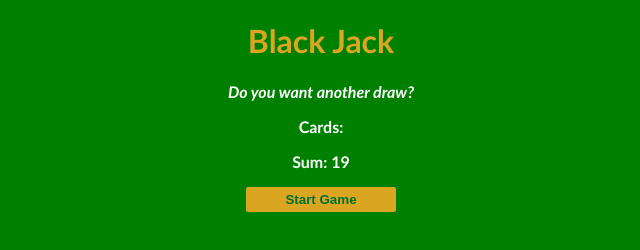
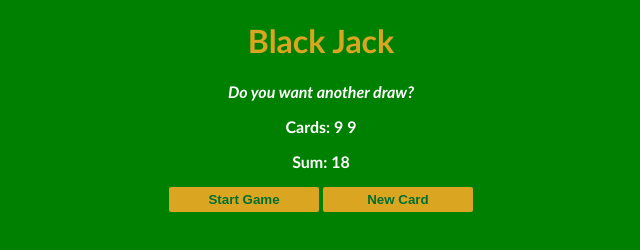
Before and after one commit to neokonstabel/blackJack, a plain HTML site: page index.html in a window 1280 px wide. Both pictures are taken after a click on the button "Start Game". Shown: the whole page, without its empty margins (319-959 px from the left). Drawn offline with Linux system fonts and the light colour scheme.

Commit message:
The getRandCard() functionality made better

```diff
--- a/app.js
+++ b/app.js
@@ -1,13 +1,30 @@
-let firstCard = 11;
-let secondCard = 8;
+let firstCard = getRandomCard() ;
+let secondCard = getRandomCard();
 let sum = firstCard + secondCard;
+let cardsArray = [firstCard,secondCard]
 let hasBlackJack = false;
 let isAlive = true;
 let message = "";
 let messageEl = document.getElementById("message-el");
 let sumEl = document.getElementById("sum-el");
+let cardsEl = document.getElementById("cards-el");
 
-function startGame() {
+function getRandomCard(){
+  let randomNumber = Math.floor(Math.random() * 14+ 1)
+  return randomNumber
+}
+
+function startGame(){
+  renderGame()
+}
+
+function renderGame() {
+  sumEl.textContent = "Sum: " + sum;
+  cardsEl.textContent = "Cards: "
+  for (let i = 0; i < cardsArray.length; i++) {
+    cardsEl.textContent += cardsArray[i] + " "
+
+  }
   if (sum <= 20) {
     message = "Do you want another draw?";
   } else if (sum === 21) {
@@ -18,6 +35,12 @@ function startGame() {
     isAlive = false;
   }
   messageEl.textContent = message;
-  sumEl.textContent = "Sum: " + sum;
   console.log(message);
 }
+
+function newCard() {
+  let newCard = getRandomCard();
+  sum += newCard
+  cardsArray.push(newCard)
+  renderGame()
+}
--- a/index.html
+++ b/index.html
@@ -10,9 +10,10 @@
 <body>
     <h1>Black Jack</h1>
     <p id="message-el">Do you want to play a round?</p>
-    <p>Cards:</p>
+    <p id="cards-el">Cards:</p>
     <p id="sum-el">Sum:</p>
     <button onclick="startGame()">Start Game</button>
+    <button onclick="newCard()">New Card</button>
 </body>
 <script src="app.js"></script>
 </html>
```
